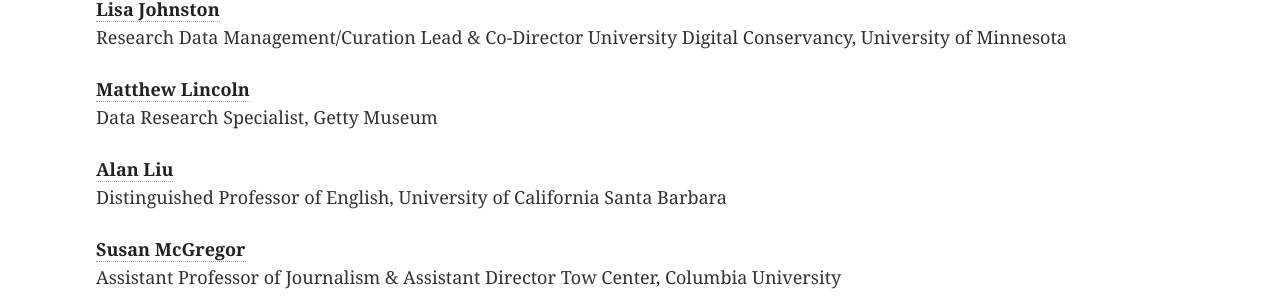
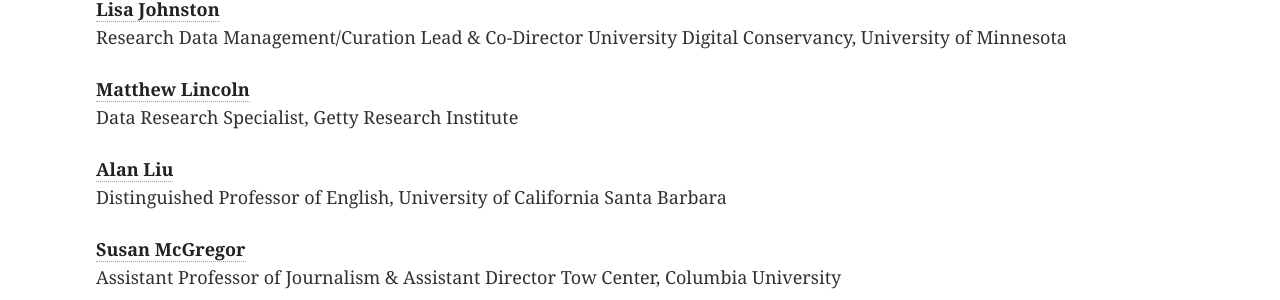
Before and after one commit to collectionsasdata/collectionsasdata.github.io, a Jekyll site: the page built from partners.md, in a window 1280 px wide and 900 px high, scrolled down 1015 px. Shown: the part 155-455 px from the top of the window. Built offline with Jekyll 4.4.1, drawn with Linux system fonts in a browser that asks for light colours.

Commit message:
Update partners.md

```diff
--- a/partners.md
+++ b/partners.md
@@ -41,7 +41,7 @@
 Research Data Management/Curation Lead & Co-Director University Digital Conservancy, University of Minnesota
 
 [**Matthew Lincoln**](http://matthewlincoln.net/)<br/>
-Data Research Specialist, Getty Museum
+Data Research Specialist, Getty Research Institute
 
 [**Alan Liu**](http://liu.english.ucsb.edu/)<br/>
 Distinguished Professor of English, University of California Santa Barbara
```
